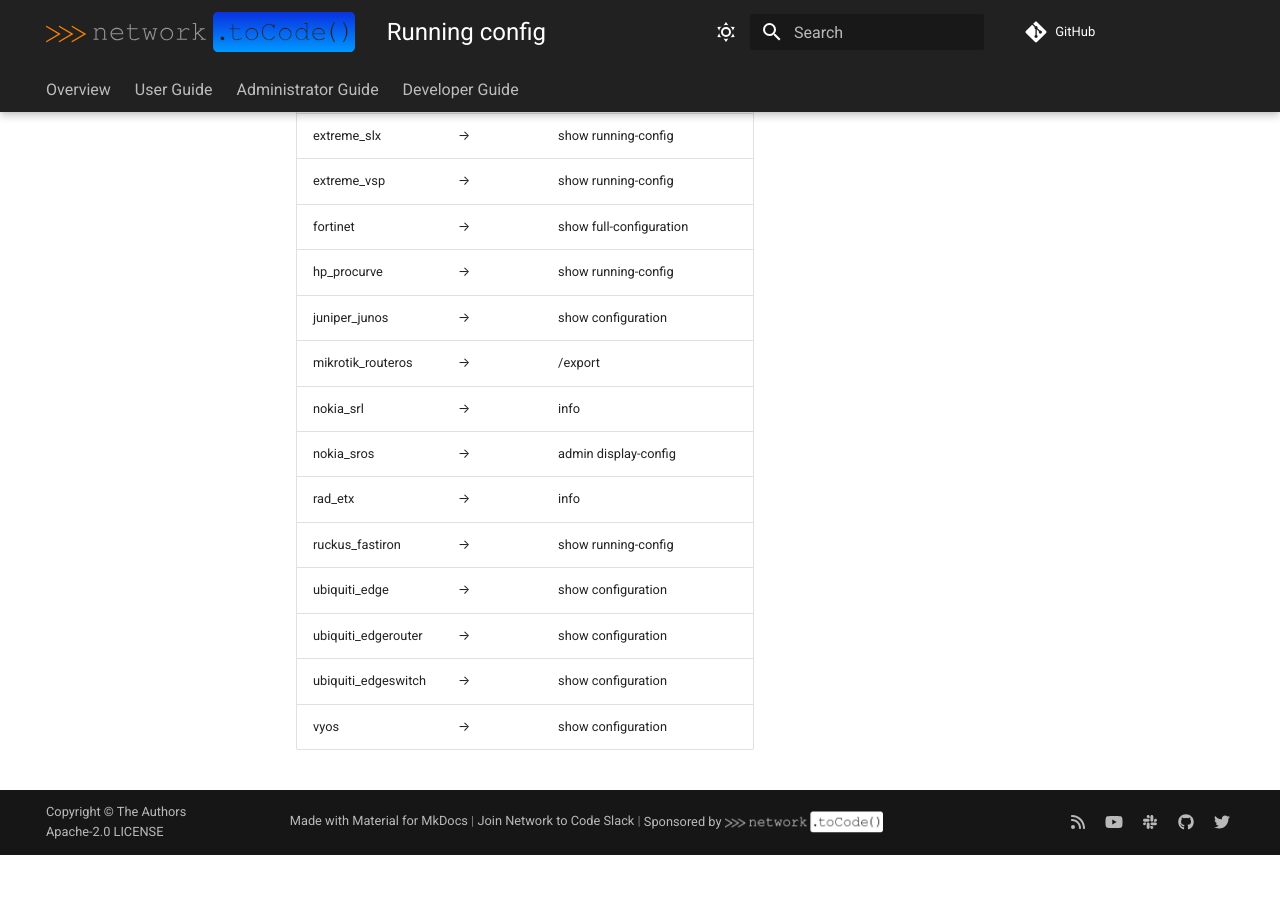
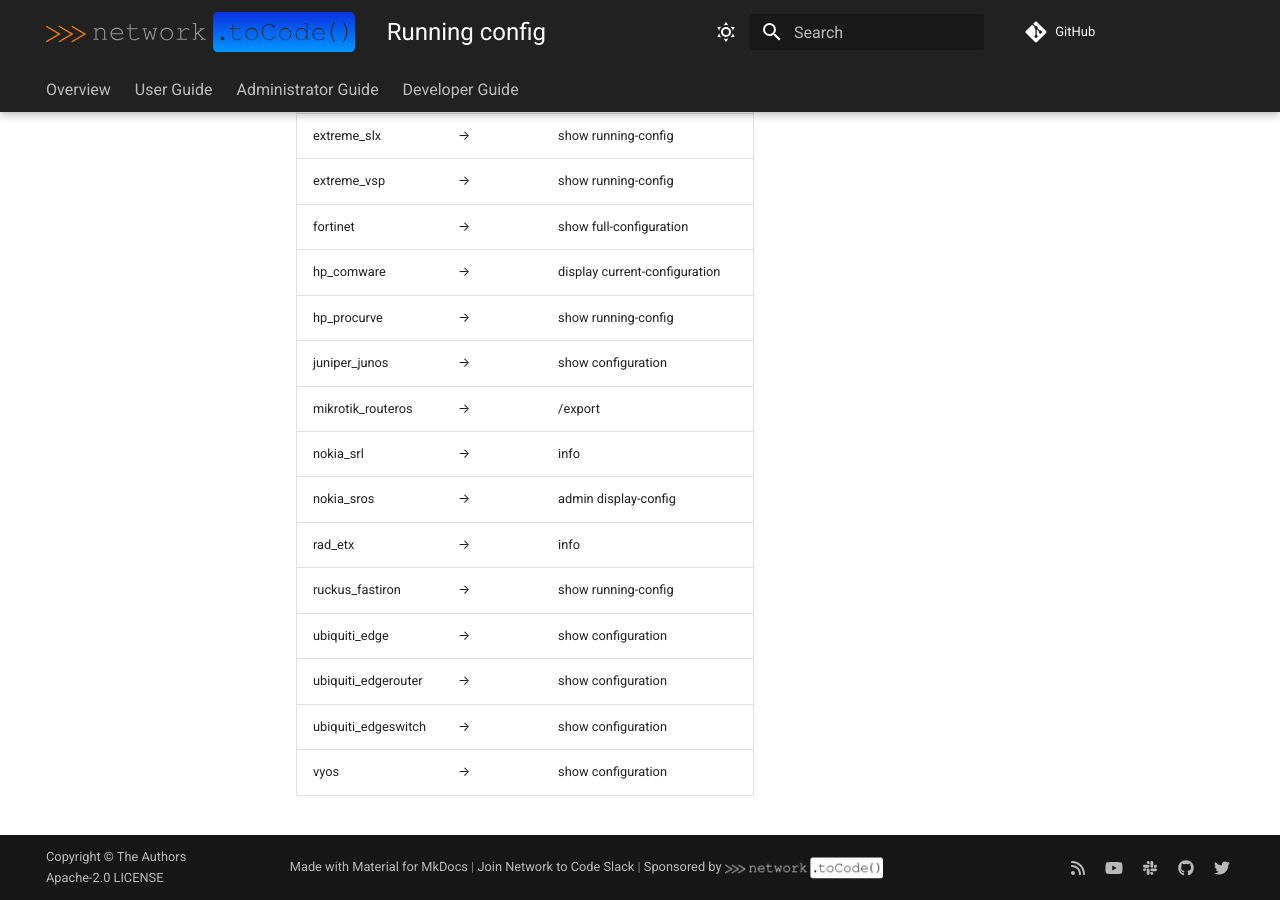
Before and after one commit to networktocode/netutils, an MkDocs documentation site: the page built from docs/user/lib_mapper/running_config.md, in a window 1280 px wide and 900 px high, scrolled down 722 px. Built offline with MkDocs 1.6.1 and Material for MkDocs 9.7.7, drawn with Linux system fonts in a browser that asks for light colours; comment, search, counter and statistics services are not loaded; before the commit the page ends 1577 px from its top, so only the background shows below that.

Commit message:
Updated markdown documentation after updating libmapper and added change fragment to describe the changes this PR introduces
Signed-off-by: Cain,Marcus <marcus.cain@fmr.com>

```diff
--- a/docs/user/lib_mapper/running_config.md
+++ b/docs/user/lib_mapper/running_config.md
@@ -15,6 +15,7 @@
 | extreme_slx | → | show running-config |
 | extreme_vsp | → | show running-config |
 | fortinet | → | show full-configuration |
+| hp_comware | → | display current-configuration |
 | hp_procurve | → | show running-config |
 | juniper_junos | → | show configuration | display set |
 | mikrotik_routeros | → | /export |
```
Also changed, not shown: 1 other file.
